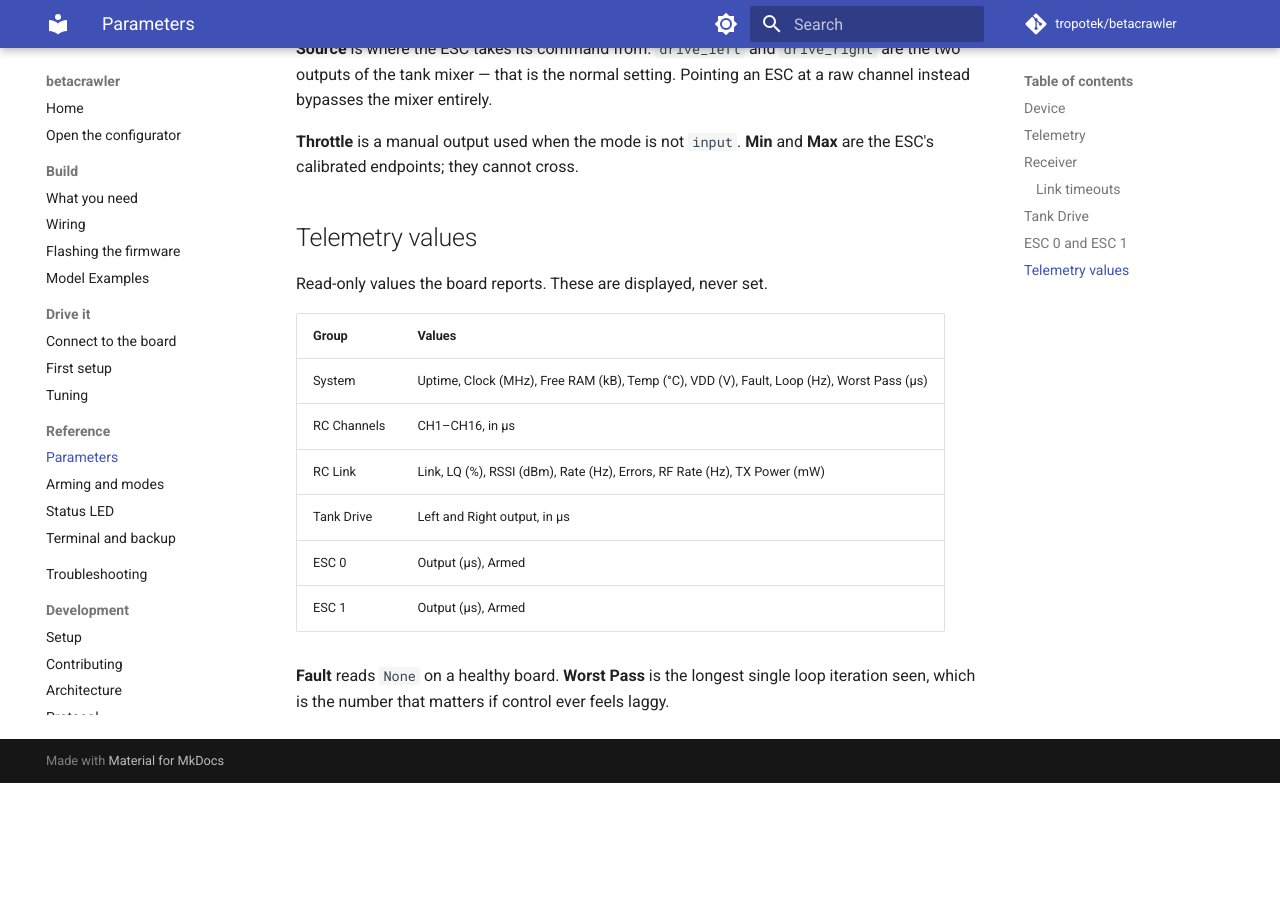
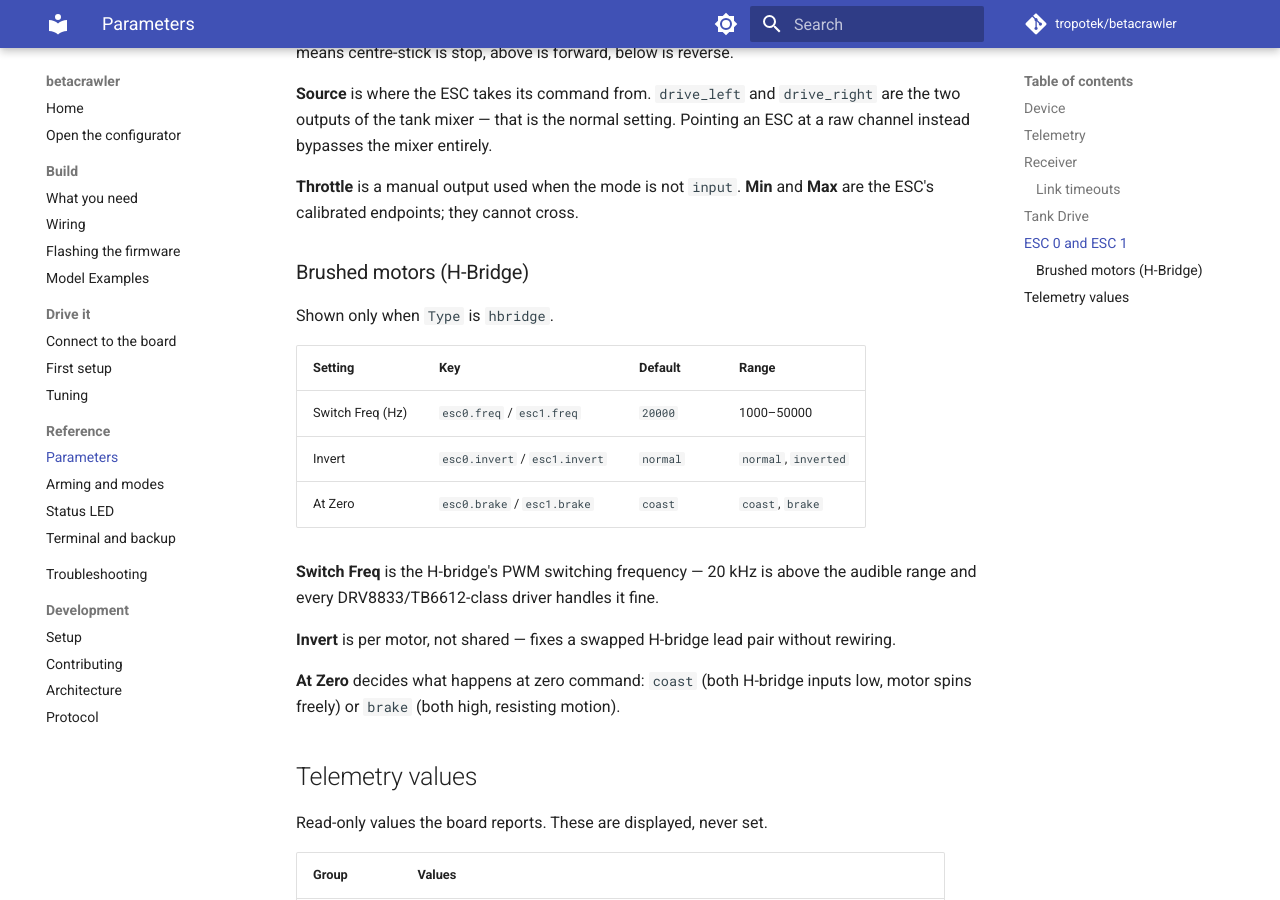
Before and after one commit to tropotek/betacrawler, an MkDocs documentation site: the page built from docs/reference/parameters.md, in a window 1280 px wide and 900 px high, scrolled down 2885 px. Built offline with MkDocs 1.6.1 and Material for MkDocs 9.7.7, drawn with Linux system fonts in a browser that asks for light colours; comment, search, counter and statistics services are not loaded; before the commit the page ends 3668 px from its top, so only the background shows below that; some of the changed text lies outside the part shown.

Commit message:
docs: document esc0/esc1's type/freq/invert/brake parameters

```diff
--- a/docs/reference/parameters.md
+++ b/docs/reference/parameters.md
@@ -72,6 +72,7 @@ Both ESCs carry the same settings. `esc0` drives the left track, `esc1` the righ
 
 | Setting | Key | Default | Range |
 |---|---|---|---|
+| Type | `esc0.type` / `esc1.type` | `esc` | `esc`, `hbridge` |
 | Direction | `esc0.direction` / `esc1.direction` | `bidirectional` | `unidirectional`, `bidirectional` |
 | PWM Rate (Hz) | `esc0.rate` / `esc1.rate` | `50` | `50`, `100`, `200`, `400` |
 | ESC mode | `esc0.mode` / `esc1.mode` | `input` | `off`, `armed`, `input` |
@@ -91,6 +92,24 @@ bypasses the mixer entirely.
 **Throttle** is a manual output used when the mode is not `input`. **Min** and **Max** are the
 ESC's calibrated endpoints; they cannot cross.
 
+### Brushed motors (H-Bridge)
+
+Shown only when `Type` is `hbridge`.
+
+| Setting | Key | Default | Range |
+|---|---|---|---|
+| Switch Freq (Hz) | `esc0.freq` / `esc1.freq` | `20000` | 1000–50000 |
+| Invert | `esc0.invert` / `esc1.invert` | `normal` | `normal`, `inverted` |
+| At Zero | `esc0.brake` / `esc1.brake` | `coast` | `coast`, `brake` |
+
+**Switch Freq** is the H-bridge's PWM switching frequency — 20 kHz is above the audible range and
+every DRV8833/TB6612-class driver handles it fine.
+
+**Invert** is per motor, not shared — fixes a swapped H-bridge lead pair without rewiring.
+
+**At Zero** decides what happens at zero command: `coast` (both H-bridge inputs low, motor spins
+freely) or `brake` (both high, resisting motion).
+
 ## Telemetry values
 
 Read-only values the board reports. These are displayed, never set.
```
